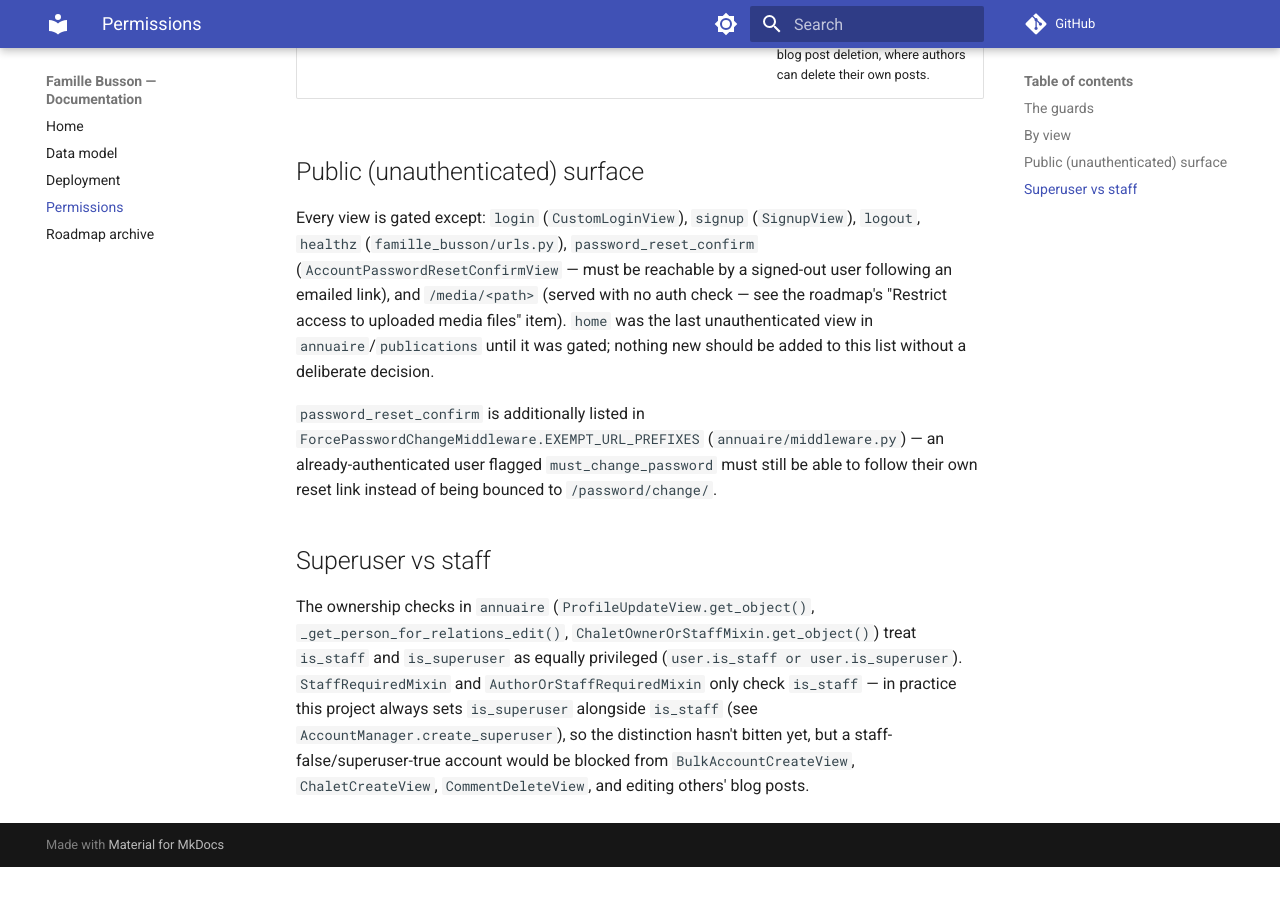
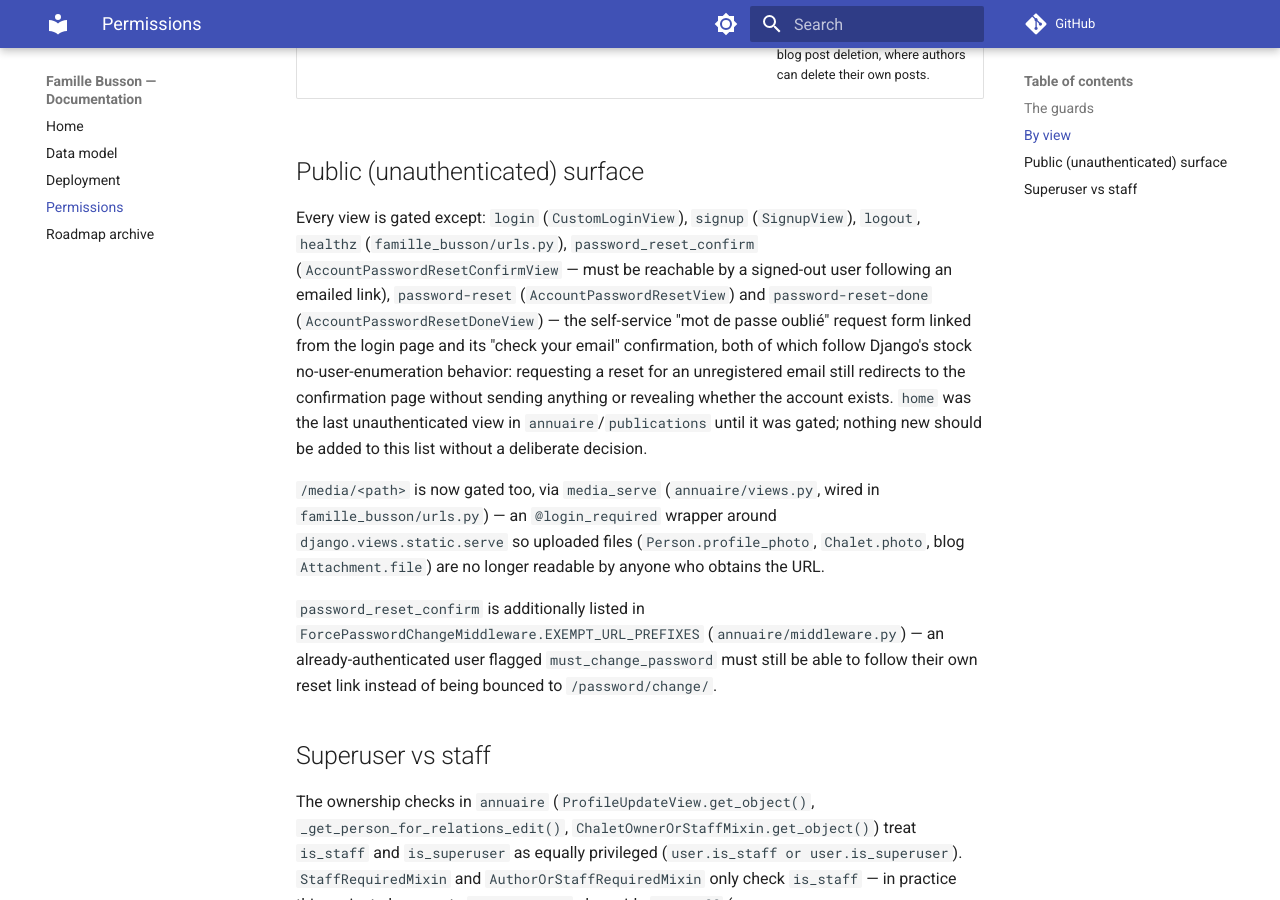
Before and after one commit to reboulip/famille-busson, an MkDocs documentation site: the page built from docs/permissions.md, in a window 1280 px wide and 900 px high, scrolled down 2082 px. Built offline with MkDocs 1.6.1 and Material for MkDocs 9.7.7, drawn with Linux system fonts in a browser that asks for light colours; comment, search, counter and statistics services are not loaded; before the commit the page ends 2949 px from its top, so only the background shows below that.

Commit message:
fix: restrict access to uploaded media files
/media/<path> was served with no authentication check, so
Person.profile_photo, Chalet.photo, and blog Attachment files were
readable by anyone with the URL. Add media_serve, an
@login_required wrapper around django.views.static.serve, and wire
it in place of the previous bare static_serve URL. No reverse proxy
exists in production, so files are streamed by Django rather than
handed off via X-Accel/X-Sendfile.

```diff
--- a/docs/permissions.md
+++ b/docs/permissions.md
@@ -42,10 +42,20 @@ a `get_object()` — but it raises the same `PermissionDenied` and gates the sam
 Every view is gated except: `login` (`CustomLoginView`), `signup` (`SignupView`),
 `logout`, `healthz` (`famille_busson/urls.py`), `password_reset_confirm`
 (`AccountPasswordResetConfirmView` — must be reachable by a signed-out user
-following an emailed link), and `/media/<path>` (served with no auth check — see
-the roadmap's "Restrict access to uploaded media files" item). `home` was the last
-unauthenticated view in `annuaire`/`publications` until it was gated; nothing new
-should be added to this list without a deliberate decision.
+following an emailed link), `password-reset` (`AccountPasswordResetView`) and
+`password-reset-done` (`AccountPasswordResetDoneView`) — the self-service "mot de
+passe oublié" request form linked from the login page and its "check your email"
+confirmation, both of which follow Django's stock no-user-enumeration behavior:
+requesting a reset for an unregistered email still redirects to the confirmation
+page without sending anything or revealing whether the account exists. `home` was
+the last unauthenticated view in `annuaire`/`publications` until it was gated;
+nothing new should be added to this list without a deliberate decision.
+
+`/media/<path>` is now gated too, via `media_serve`
+(`annuaire/views.py`, wired in `famille_busson/urls.py`) — an `@login_required`
+wrapper around `django.views.static.serve` so uploaded files
+(`Person.profile_photo`, `Chalet.photo`, blog `Attachment.file`) are no longer
+readable by anyone who obtains the URL.
 
 `password_reset_confirm` is additionally listed in
 `ForcePasswordChangeMiddleware.EXEMPT_URL_PREFIXES`
```
Also changed, not shown: ROADMAP.md (+1 -1 lines), 3 other files.
